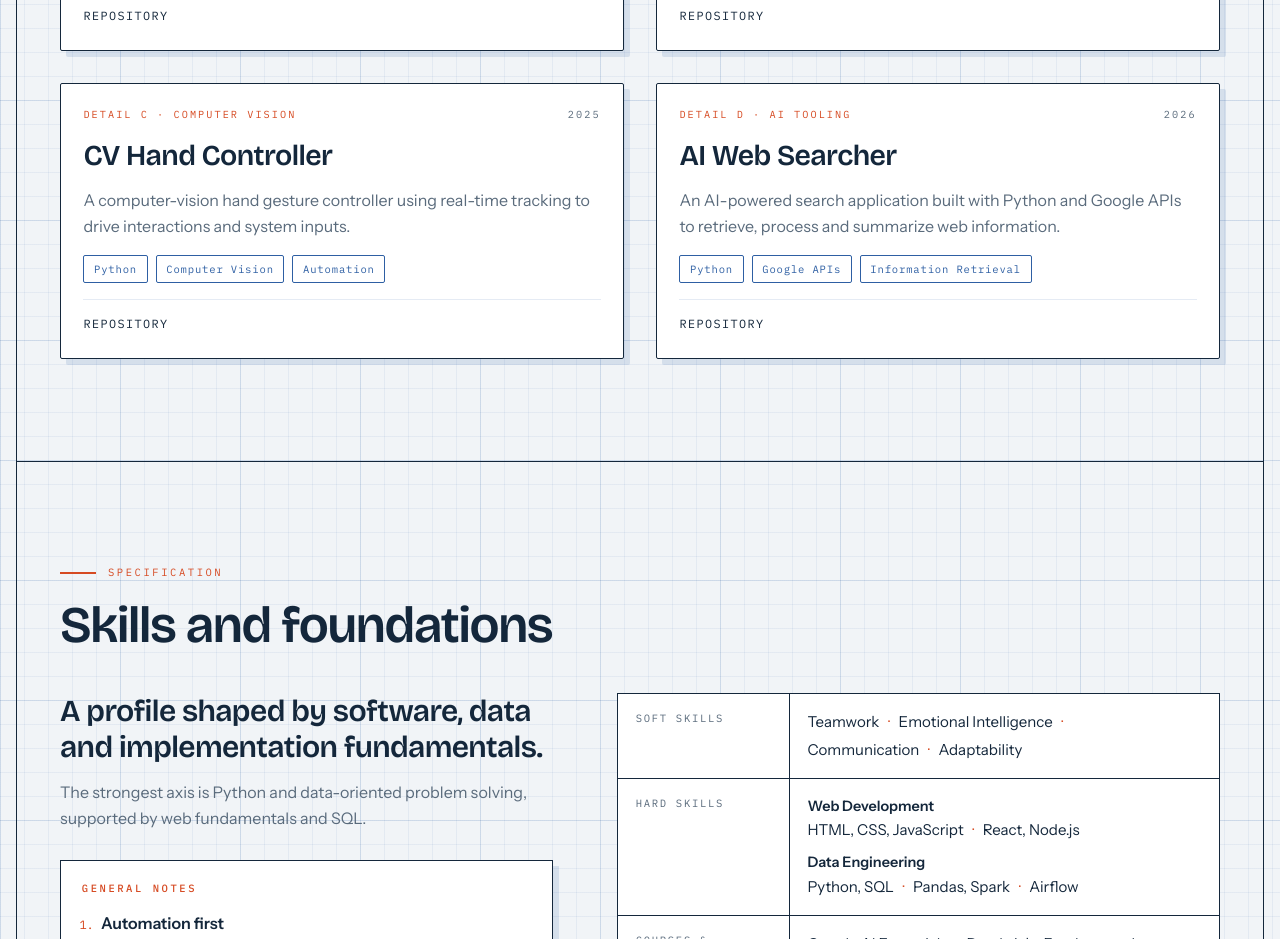
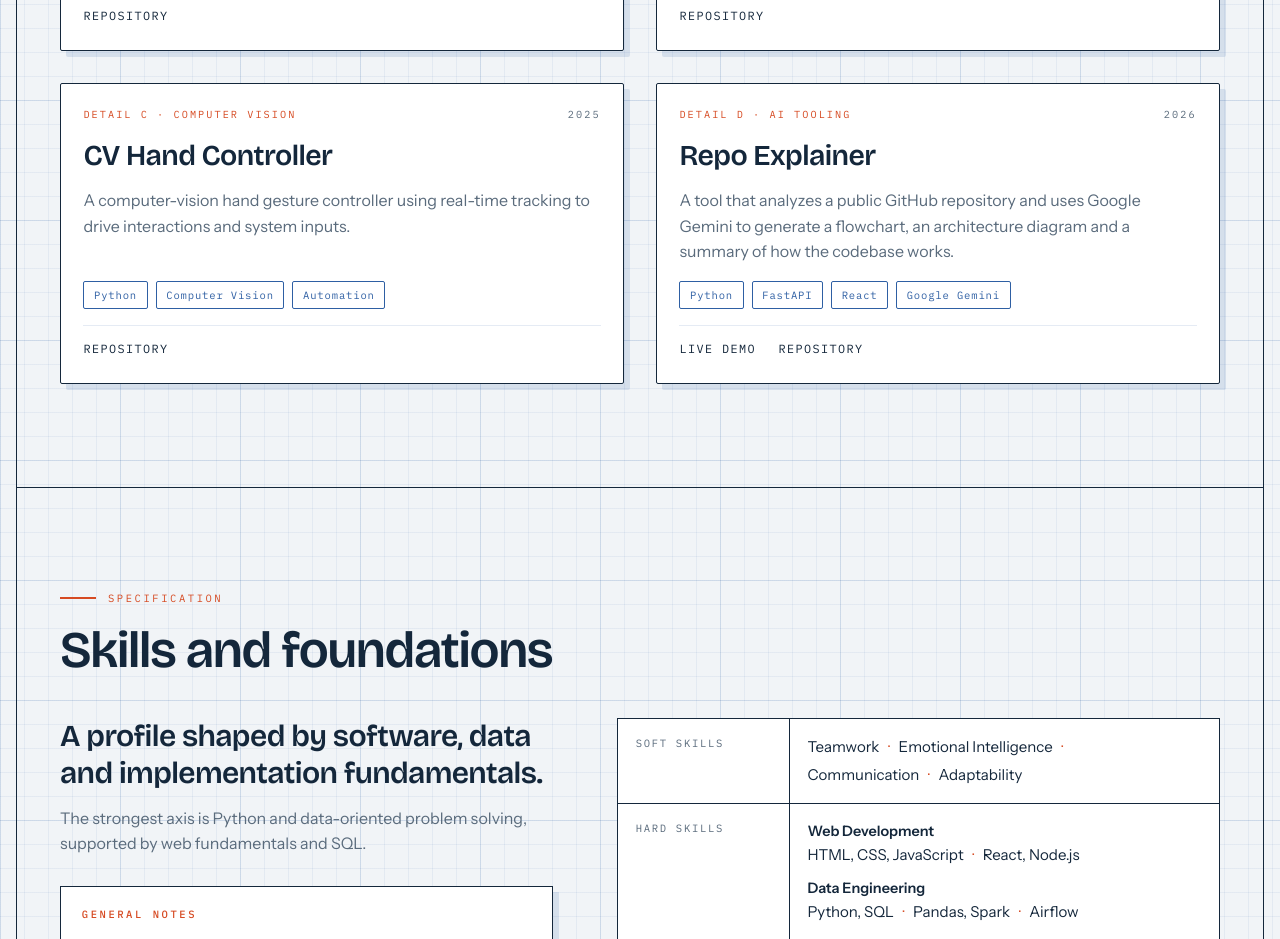
Before and after one commit to Dnaka27/Diogo-Portfolio, a React (Vite) app: page / in a window 1280 px wide. Shown: the part 1340-2279 px from the top of the page. Built offline with nearby package versions, Linux system fonts and the light colour scheme; the HTML template or start-up script is replaced by a standard one.

Commit message:
feat/ replace AI Web Searcher project with Repo Explainer
Swap the outdated AI Web Searcher card for Repo Explainer, a more
recent project that analyzes public GitHub repos and generates
flowcharts, architecture diagrams and summaries via Gemini.

```diff
--- a/src/data/portfolioData.js
+++ b/src/data/portfolioData.js
@@ -71,15 +71,15 @@ export const portfolioProjects = [
     featured: false,
   },
   {
-    id: 'ai-web-searcher',
-    title: 'AI Web Searcher',
+    id: 'repo-explainer',
+    title: 'Repo Explainer',
     summary:
-      'An AI-powered search application built with Python and Google APIs to retrieve, process and summarize web information.',
+      'A tool that analyzes a public GitHub repository and uses Google Gemini to generate a flowchart, an architecture diagram and a summary of how the codebase works.',
     category: 'AI Tooling',
     year: '2026',
-    stack: ['Python', 'Google APIs', 'Information Retrieval'],
-    demoUrl: null,
-    repoUrl: 'https://github.com/Dnaka27/AI-WebSearch',
+    stack: ['Python', 'FastAPI', 'React', 'Google Gemini'],
+    demoUrl: 'https://repo-explainer-weld.vercel.app',
+    repoUrl: 'https://github.com/Dnaka27/repo-explainer',
     featured: false,
   },
 ]
```
